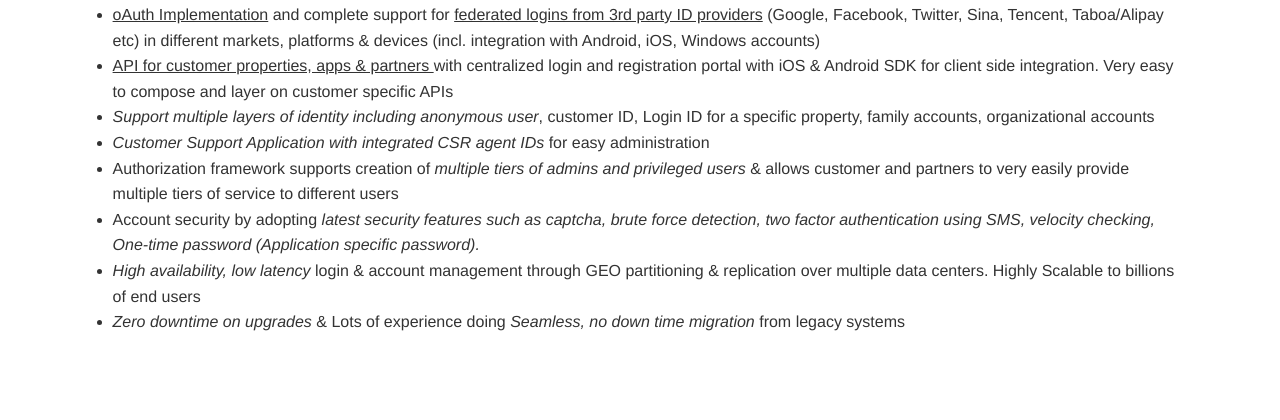
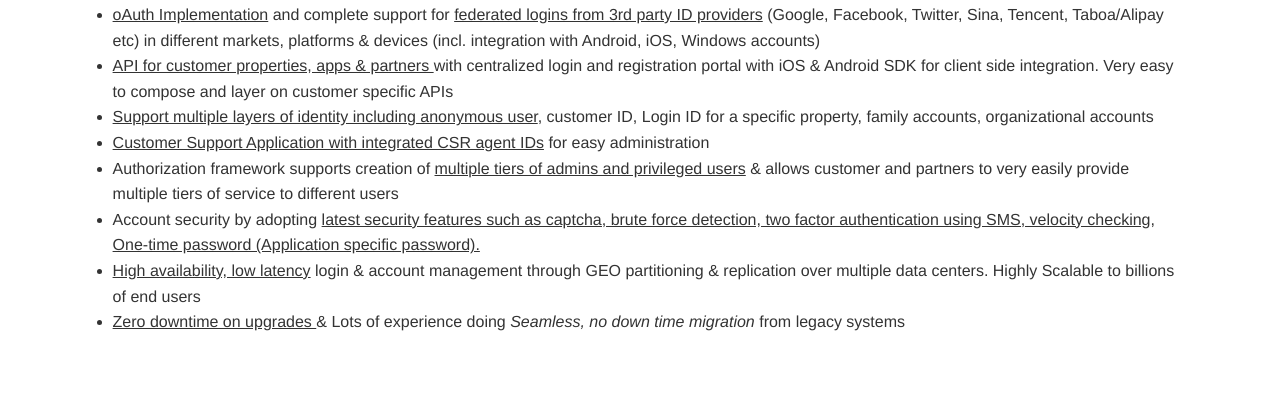
Before and after one commit to jrgallelli/jrgallelli.github.io, a Jekyll site: the page built from services.html, in a window 1280 px wide. Shown: the part 1118-1538 px from the top of the page. Built offline with Jekyll 4.4.1, drawn with Linux system fonts in a browser that asks for light colours; some web fonts are replaced; Markdown is read by kramdown in place of the engine named in the settings.

```diff
--- a/services.html
+++ b/services.html
@@ -23,12 +23,12 @@ section_id: services
  <li><u>End users can use a single account </u> with multiple logins to all customer web sites, apps, services </li>
  <li><u>oAuth Implementation</u> and complete support for <u>federated logins from 3rd party ID providers</u> (Google, Facebook, Twitter, Sina, Tencent, Taboa/Alipay etc) in different markets, platforms & devices (incl. integration with Android, iOS, Windows accounts)</li>
  <li><u> API for customer properties, apps & partners </u>with centralized login and registration portal with iOS & Android SDK for client side integration. Very easy to compose and layer on customer specific APIs</li>
- <li><i>Support multiple layers of identity including anonymous user</i>, customer ID, Login ID for a specific property, family accounts, organizational accounts</li>
- <li><i>Customer Support Application with integrated CSR agent IDs</i> for easy administration</li>
- <li>Authorization framework supports creation of <i>multiple tiers of admins and privileged users</i> & allows customer and partners to very easily provide multiple tiers of service to different users</li>
- <li>Account security by adopting <i>latest security features such as captcha, brute force detection, two factor authentication using SMS, velocity checking, One-time password (Application specific password).</i></li>
- <li><i>High availability, low latency</i> login & account management through GEO partitioning & replication over multiple data centers. Highly Scalable to billions of end users</li>
- <li><i>Zero downtime on upgrades </i> & Lots of experience doing <i> Seamless, no down time migration</i> from legacy systems</li>
+ <li><u>Support multiple layers of identity including anonymous user</u>, customer ID, Login ID for a specific property, family accounts, organizational accounts</li>
+ <li><u>Customer Support Application with integrated CSR agent IDs</u> for easy administration</li>
+ <li>Authorization framework supports creation of <u>multiple tiers of admins and privileged users</u> & allows customer and partners to very easily provide multiple tiers of service to different users</li>
+ <li>Account security by adopting <u>latest security features such as captcha, brute force detection, two factor authentication using SMS, velocity checking, One-time password (Application specific password).</u></li>
+ <li><u>High availability, low latency</u> login & account management through GEO partitioning & replication over multiple data centers. Highly Scalable to billions of end users</li>
+ <li><u>Zero downtime on upgrades </u> & Lots of experience doing <i> Seamless, no down time migration</i> from legacy systems</li>
 </ul>
 
     </div>
```
